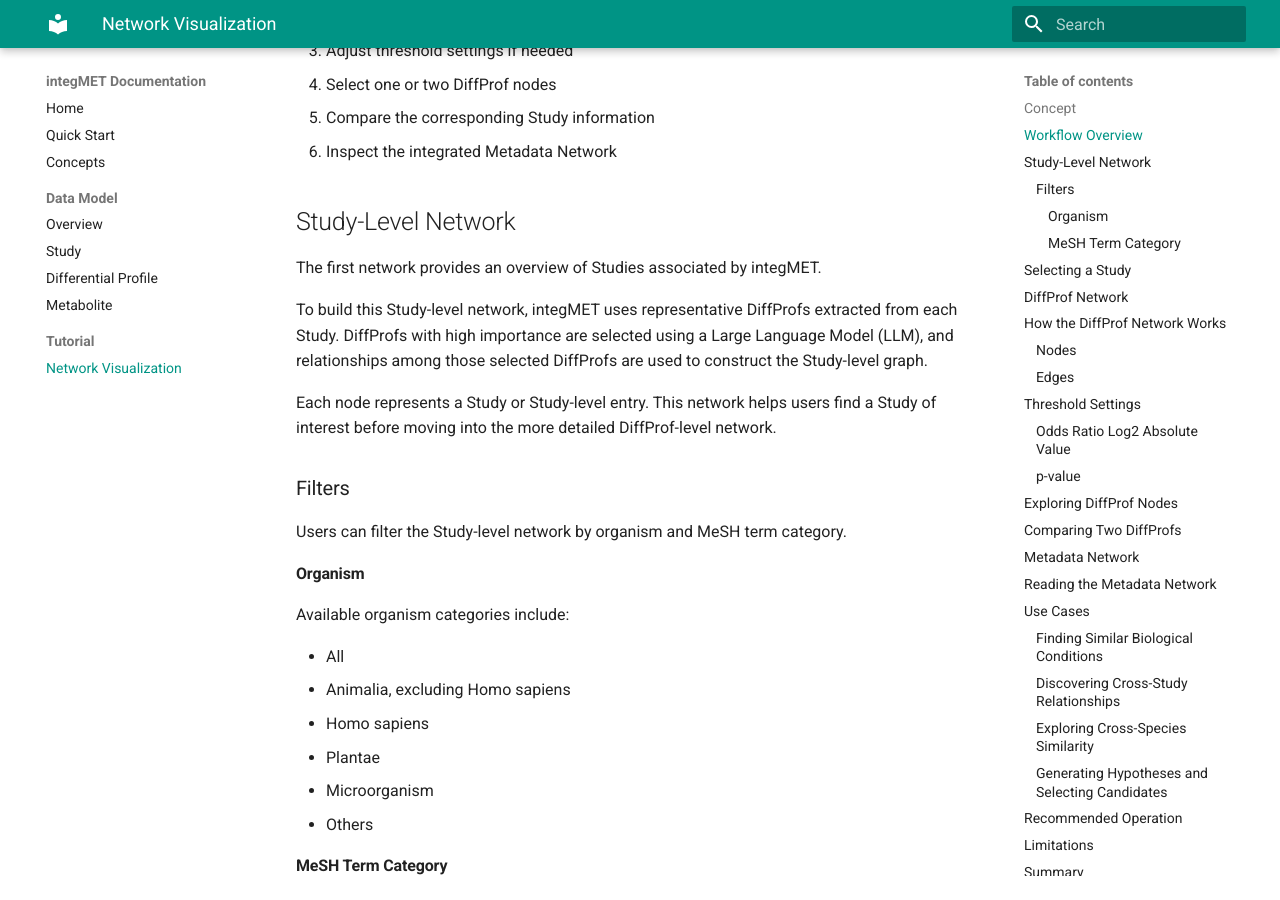
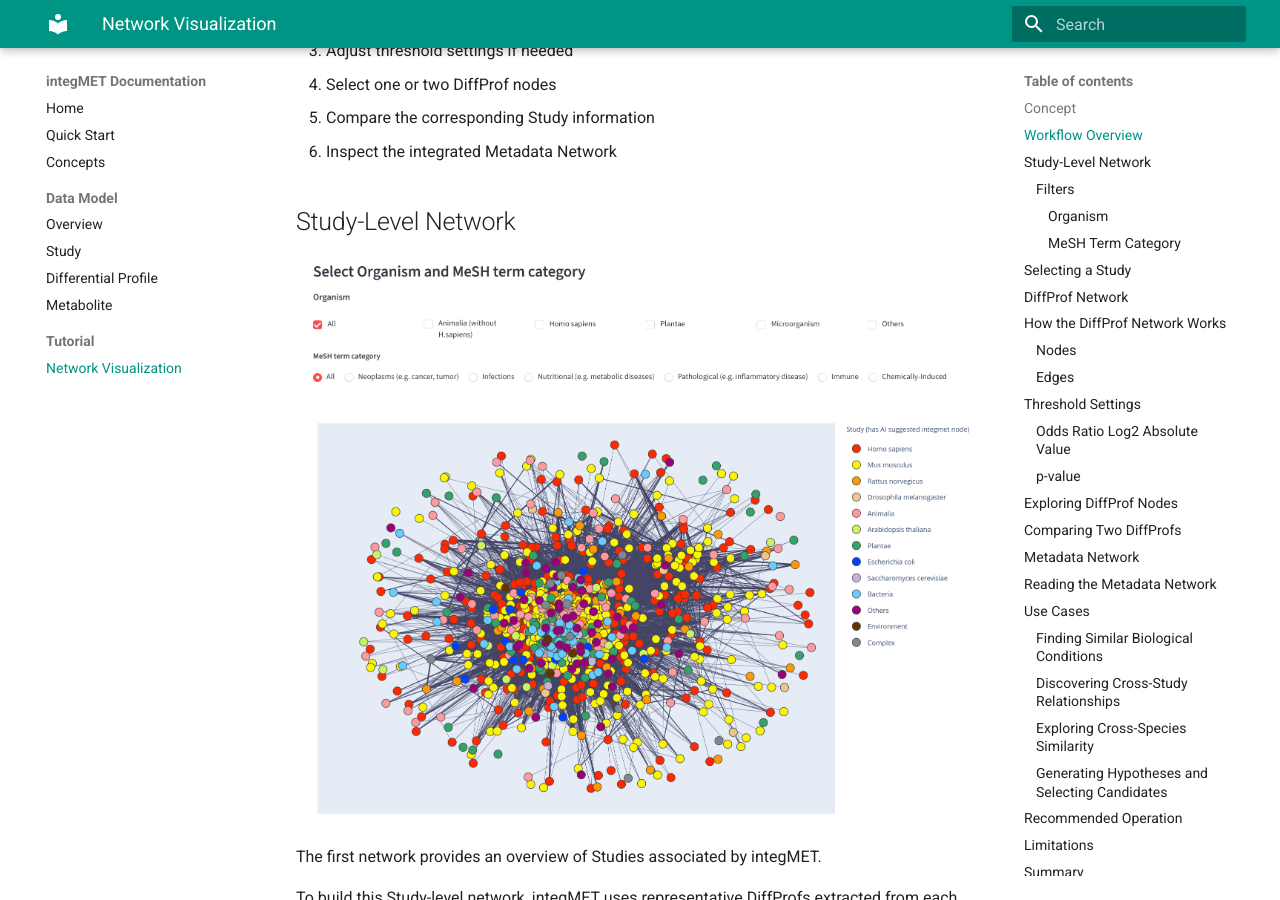
Before and after one commit to integMET/integMET-docs, an MkDocs documentation site: the page built from docs/tutorial/network_visualization.md, in a window 1280 px wide and 900 px high, scrolled down 829 px. Built offline with MkDocs 1.6.1 and Material for MkDocs 9.7.7, drawn with Linux system fonts in a browser that asks for light colours.

Commit message:
Enhance network visualization documentation
Added images and descriptions for Study-Level and DiffProf networks.

````diff
--- a/docs/tutorial/network_visualization.md
+++ b/docs/tutorial/network_visualization.md
@@ -26,6 +26,8 @@ The basic workflow is:
 6. Inspect the integrated Metadata Network
 
 ## Study-Level Network
+
+![Study-Level Network](integmet_study_graph.png)
 
 The first network provides an overview of Studies associated by integMET.
 
@@ -136,9 +140,7 @@ The application keeps the two most recently selected nodes, allowing users to co
 
 To reset the selected nodes, click:
 
-```text
 clear selected node IDs
-```
 
 ## Comparing Two DiffProfs
 
````
Also changed, not shown: other parts of docs/tutorial/network_visualization.md (+4 -0 lines).
